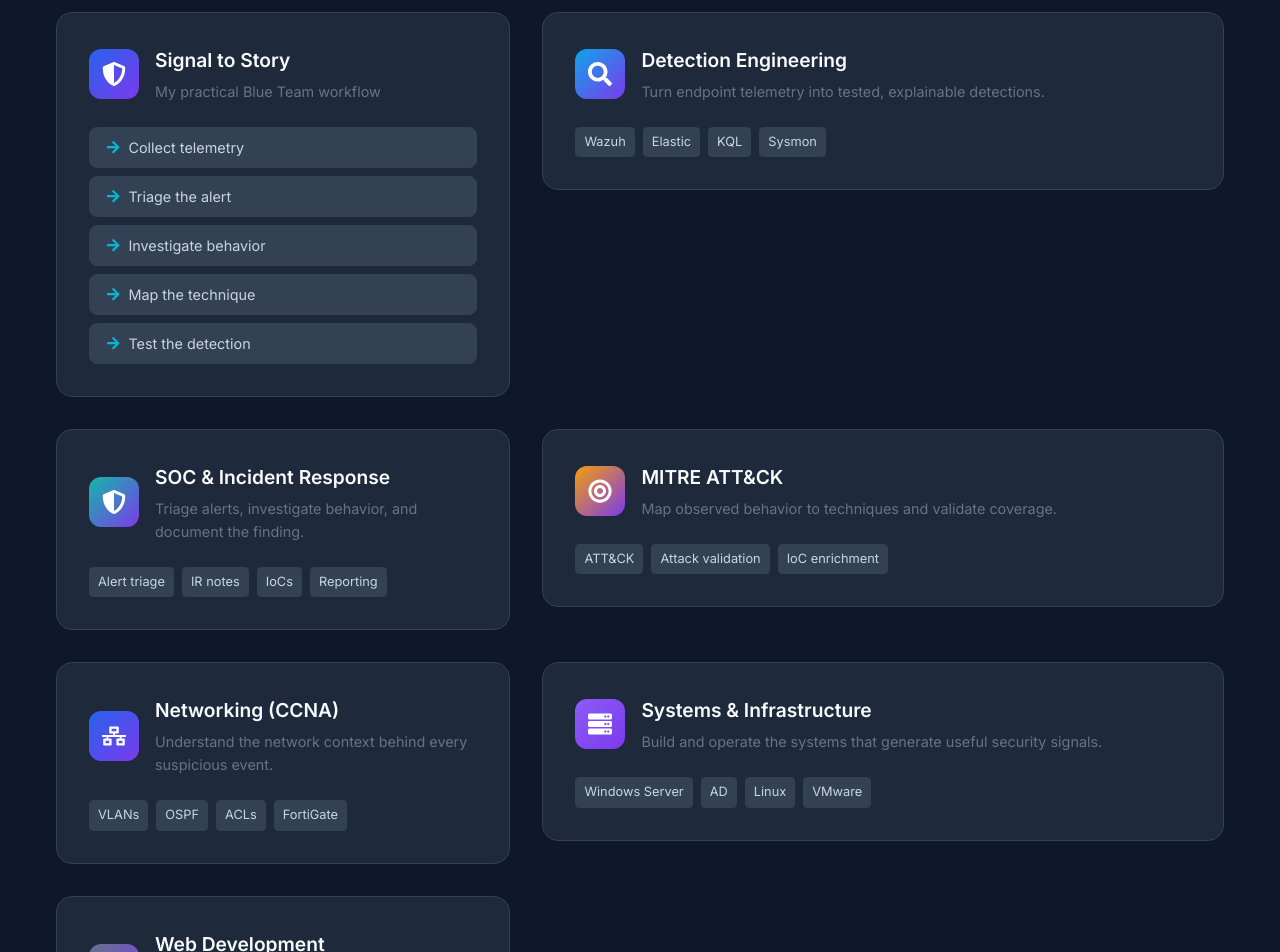
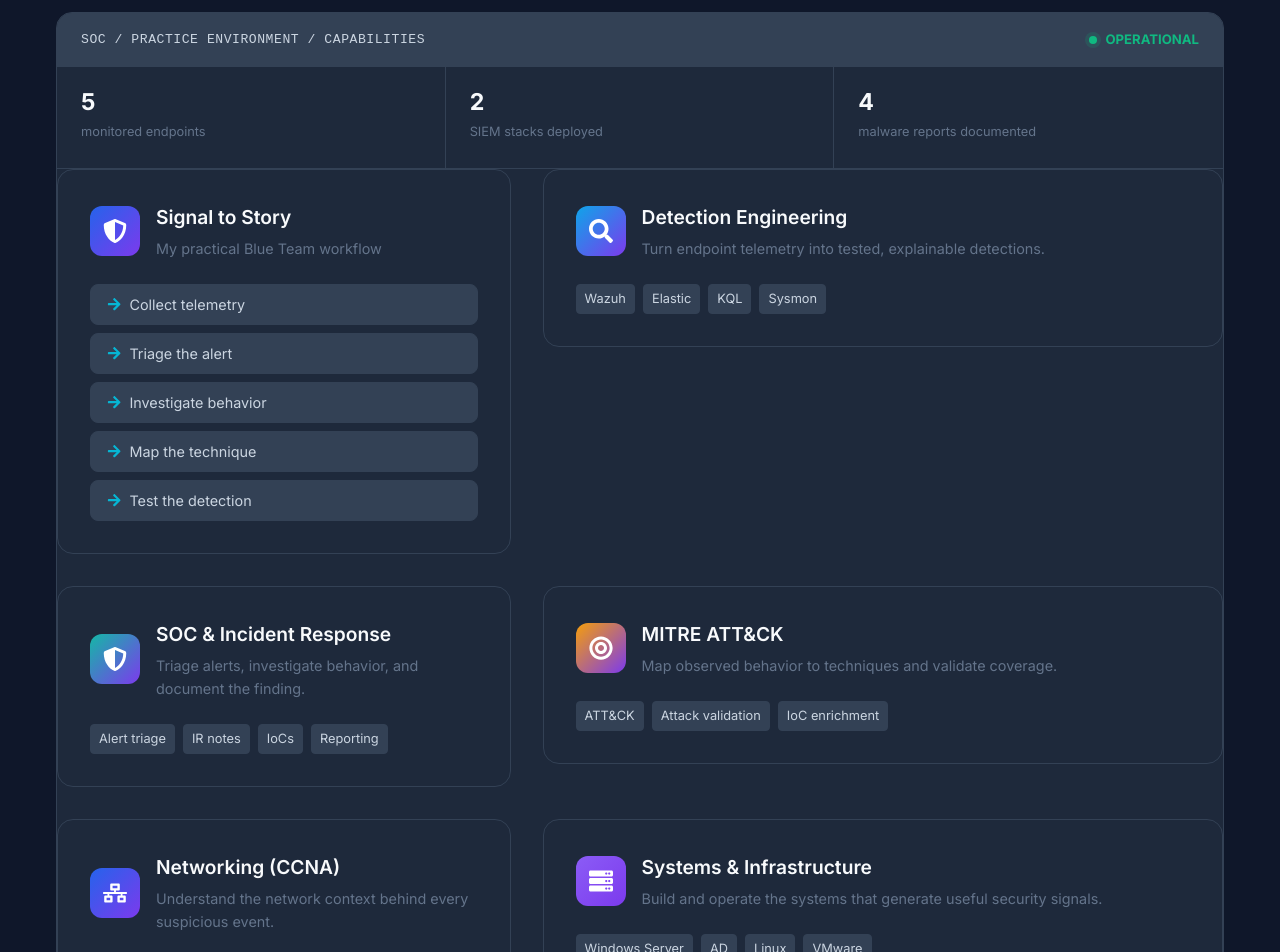
Before and after one commit to basellmostaffa/portfolio, a React (Create React App) app: page / in a window 1280 px wide. Shown: the part 2500-3452 px from the top of the page. Built offline with nearby package versions, Linux system fonts and the light colour scheme.

Commit message:
Build SOC capability dashboard
Replace Web Development with security scripting and add evidence-based SOC dashboard metrics.

```diff
--- a/src/components/Services.js
+++ b/src/components/Services.js
@@ -3,12 +3,12 @@ import styled from 'styled-components';
 import { motion } from 'framer-motion';
 import { useInView } from 'react-intersection-observer';
 import {
-  FaCode,
   FaShieldAlt,
-  FaMobile,
   FaBug,
   FaSearch,
-  FaLock
+  FaLock,
+  FaNetworkWired,
+  FaTerminal
 } from 'react-icons/fa';
 
 const ServicesSection = styled.section`
@@ -164,7 +164,7 @@ const Services = () => {
     {
       title: "Network Security",
       description: "Applying CCNA networking foundations to design and secure small enterprise network topologies.",
-      icon: FaCode,
+      icon: FaNetworkWired,
       features: ["VLANs", "OSPF Routing", "ACLs", "Cisco Packet Tracer"]
     },
     {
@@ -174,10 +174,10 @@ const Services = () => {
       features: ["SPF/DKIM/DMARC", "URL Analysis", "Attachment Analysis", "IOC Documentation"]
     },
     {
-      title: "Web Development",
-      description: "Maintaining a front-end foundation for building clear, responsive interfaces and security-minded web projects.",
-      icon: FaMobile,
-      features: ["HTML & CSS", "JavaScript", "Responsive UI", "Secure Coding Basics"]
+      title: "Security Automation & Scripting",
+      description: "Using scripting fundamentals to make security investigations and lab tasks more repeatable.",
+      icon: FaTerminal,
+      features: ["Python Fundamentals", "PowerShell Basics", "CMD", "Git Workflows"]
     }
   ];
 
--- a/src/components/Skills.js
+++ b/src/components/Skills.js
@@ -2,7 +2,7 @@ import React from 'react';
 import styled from 'styled-components';
 import { motion } from 'framer-motion';
 import { useInView } from 'react-intersection-observer';
-import { FaSearch, FaShieldAlt, FaBullseye, FaNetworkWired, FaServer, FaCode, FaArrowRight } from 'react-icons/fa';
+import { FaSearch, FaShieldAlt, FaBullseye, FaNetworkWired, FaServer, FaTerminal, FaArrowRight } from 'react-icons/fa';
 
 const SkillsSection = styled.section`
   padding: var(--spacing-3xl) 0;
@@ -34,6 +34,95 @@ const SectionSubtitle = styled.p`
   max-width: 600px;
   margin: 0 auto;
   line-height: 1.7;
+`;
+
+const Dashboard = styled.div`
+  border: 1px solid var(--border-color);
+  border-radius: var(--radius-xl);
+  background: var(--bg-secondary);
+  overflow: hidden;
+`;
+
+const DashboardBar = styled.div`
+  display: flex;
+  align-items: center;
+  justify-content: space-between;
+  gap: var(--spacing-md);
+  padding: var(--spacing-md) var(--spacing-lg);
+  background: var(--bg-tertiary);
+  border-bottom: 1px solid var(--border-color);
+
+  @media (max-width: 600px) {
+    align-items: flex-start;
+    flex-direction: column;
+  }
+`;
+
+const DashboardLabel = styled.span`
+  color: var(--text-secondary);
+  font-family: monospace;
+  font-size: 0.82rem;
+  letter-spacing: 0.04em;
+`;
+
+const Status = styled.span`
+  display: inline-flex;
+  align-items: center;
+  gap: var(--spacing-sm);
+  color: var(--success-color);
+  font-size: 0.82rem;
+  font-weight: 700;
+  text-transform: uppercase;
+
+  &::before {
+    content: '';
+    width: 8px;
+    height: 8px;
+    border-radius: 50%;
+    background: currentColor;
+    box-shadow: 0 0 0 4px rgba(16, 185, 129, 0.15);
+  }
+`;
+
+const DashboardMetrics = styled.div`
+  display: grid;
+  grid-template-columns: repeat(3, 1fr);
+  border-bottom: 1px solid var(--border-color);
+
+  @media (max-width: 600px) {
+    grid-template-columns: 1fr;
+  }
+`;
+
+const Metric = styled.div`
+  padding: var(--spacing-lg);
+  border-right: 1px solid var(--border-color);
+
+  &:last-child {
+    border-right: 0;
+  }
+
+  @media (max-width: 600px) {
+    border-right: 0;
+    border-bottom: 1px solid var(--border-color);
+
+    &:last-child {
+      border-bottom: 0;
+    }
+  }
+`;
+
+const MetricValue = styled.strong`
+  display: block;
+  color: var(--text-primary);
+  font-size: 1.45rem;
+  line-height: 1;
+  margin-bottom: var(--spacing-xs);
+`;
+
+const MetricLabel = styled.span`
+  color: var(--text-muted);
+  font-size: 0.8rem;
 `;
 
 const SkillsGrid = styled.div`
@@ -182,11 +271,11 @@ const Skills = () => {
       tools: ["Windows Server", "AD", "Linux", "VMware"]
     },
     {
-      name: "Web Development",
-      description: "A supporting skill for clear security tooling and documentation.",
-      icon: FaCode,
+      name: "Security Automation & Scripting",
+      description: "Use lightweight scripts to support investigation and repeatable lab work.",
+      icon: FaTerminal,
       color: "#64748b",
-      tools: ["Python", "PowerShell", "Git", "JavaScript"]
+      tools: ["Python", "PowerShell", "CMD", "Git"]
     }
   ];
 
@@ -204,6 +293,18 @@ const Skills = () => {
             detections, and validation turns a rule into something a team can trust.
           </SectionSubtitle>
         </SectionHeader>
+
+        <Dashboard>
+          <DashboardBar>
+            <DashboardLabel>SOC / PRACTICE ENVIRONMENT / CAPABILITIES</DashboardLabel>
+            <Status>Operational</Status>
+          </DashboardBar>
+
+          <DashboardMetrics>
+            <Metric><MetricValue>5</MetricValue><MetricLabel>monitored endpoints</MetricLabel></Metric>
+            <Metric><MetricValue>2</MetricValue><MetricLabel>SIEM stacks deployed</MetricLabel></Metric>
+            <Metric><MetricValue>4</MetricValue><MetricLabel>malware reports documented</MetricLabel></Metric>
+          </DashboardMetrics>
 
           <SkillsGrid>
             <WorkflowCard
@@ -251,6 +352,7 @@ const Skills = () => {
             </SkillCard>
             ))}
           </SkillsGrid>
+        </Dashboard>
       </Container>
     </SkillsSection>
   );
```
Lines whose indentation alone changed are shown as unchanged.
